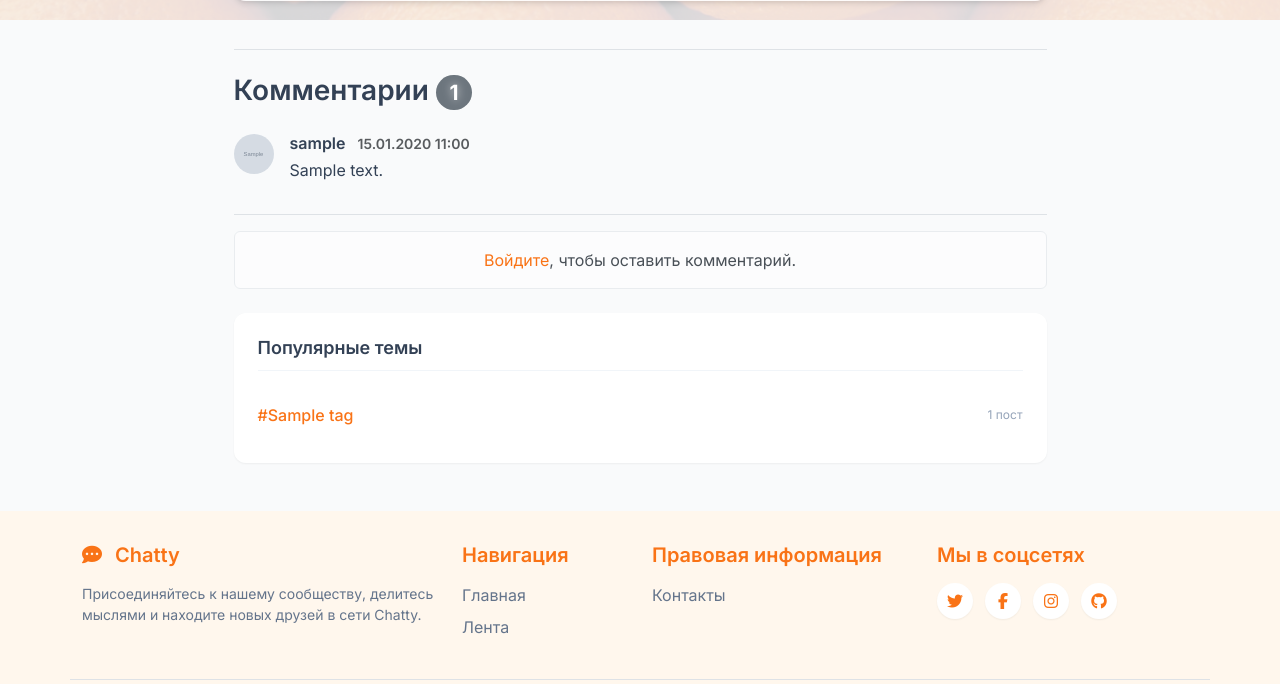
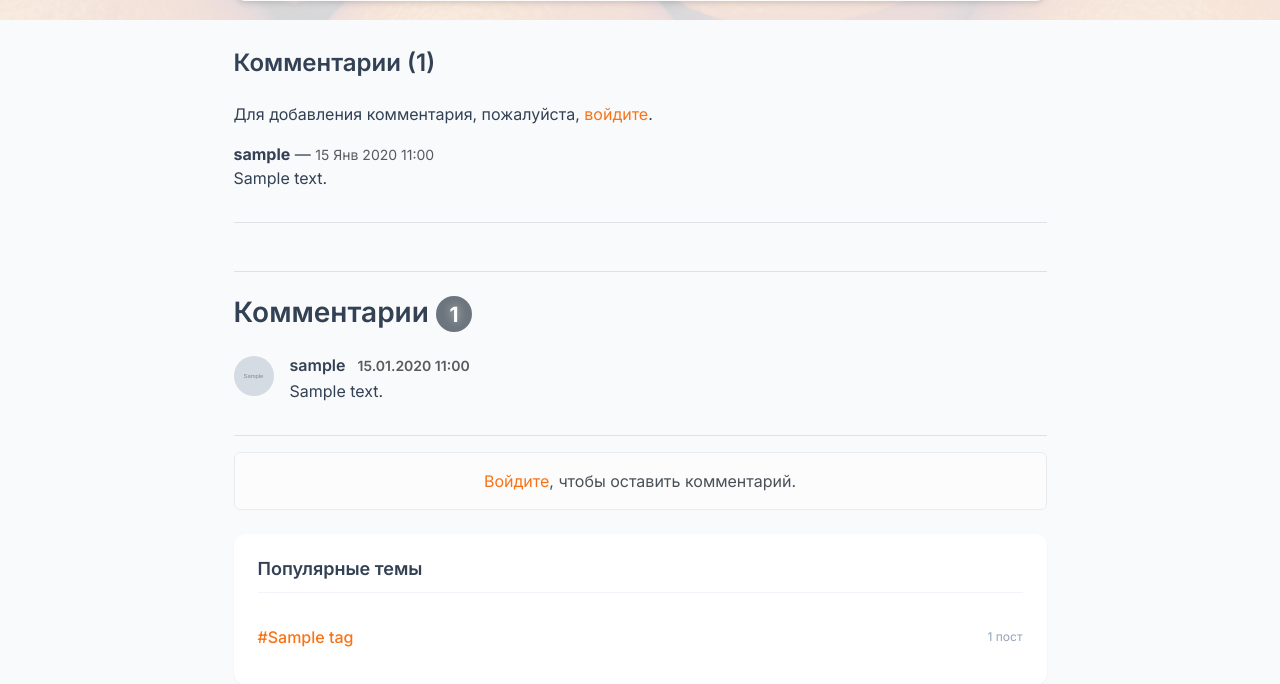
Before and after one commit to AleksejsGir/Chatty_orange, a Django app: page /posts/1/ in a window 1280 px wide. Shown: the part 780-1464 px from the top of the page. Run offline with Django 5.2, Linux system fonts and the light colour scheme; tables that the repository leaves empty hold one stand-in row (values such as "Sample post"); grey boxes marked "Sample" are stand-in pictures; parts of the project's set-up code (start-up, migrations or seed data) failed here and were passed over; some libraries are stand-ins or nearby versions.

```diff
--- a/posts/templates/posts/post_detail.html
+++ b/posts/templates/posts/post_detail.html
@@ -81,6 +81,46 @@
                     </div>
                 </div>
             </article>
+
+            {# --- Комментарии --- #}
+            <div class="post-comments mt-5">
+                <h4 class="mb-4">Комментарии ({{ post.comments.count }})</h4>
+
+                {# Форма для добавления комментария #}
+                {% if user.is_authenticated %}
+                    <div class="comment-form">
+                        <form method="post" action="{% url 'posts:post-comment' pk=post.pk %}">
+                            {% csrf_token %}
+                            <textarea class="form-control" name="text" rows="3" placeholder="Ваш комментарий..." required></textarea>
+                            <button type="submit" class="btn btn-primary mt-2">Отправить</button>
+                        </form>
+                    </div>
+
+                {% else %}
+                    <p>Для добавления комментария, пожалуйста, <a href="{% url 'users:login' %}">войдите</a>.</p>
+                {% endif %}
+
+                {# Комментарии #}
+                {% for comment in post.comments.all %}
+                    {% if comment.is_active %}
+                        <div class="comment border-bottom pb-3 mb-3">
+                            <strong>{{ comment.author }}</strong> —
+                            <small class="text-muted">{{ comment.created_at|date:"d M Y H:i" }}</small><br>
+                            <p>{{ comment.text }}</p>
+                        </div>
+                    {% else %}
+                        <div class="comment border-bottom pb-3 mb-3 text-muted fst-italic inactive-comment">
+                            Комментарий скрыт модерацией
+                        </div>
+                    {% endif %}
+                {% empty %}
+                    <p class="text-muted">Комментариев пока нет.</p>
+                {% endfor %}
+            </div>
+
+
+
+
 
             {# --- Секция комментариев ---  #}
             <div id="comments" class="mt-5 border-top pt-4">
--- a/posts/urls.py
+++ b/posts/urls.py
@@ -15,4 +15,6 @@ urlpatterns = [
     path('<int:pk>/like/', views.PostLikeView.as_view(), name='post-like'),
     path('tag/<slug:slug>/', views.TagPostListView.as_view(), name='tag-posts'),
 
+    # path('post/<int:pk>/add_comment/', views.add_comment, name='add_comment'),
+
 ]
```
Also changed, not shown: posts/admin.py (+12 -0 lines), posts/views.py (+26 -0 lines), 1 other file.
